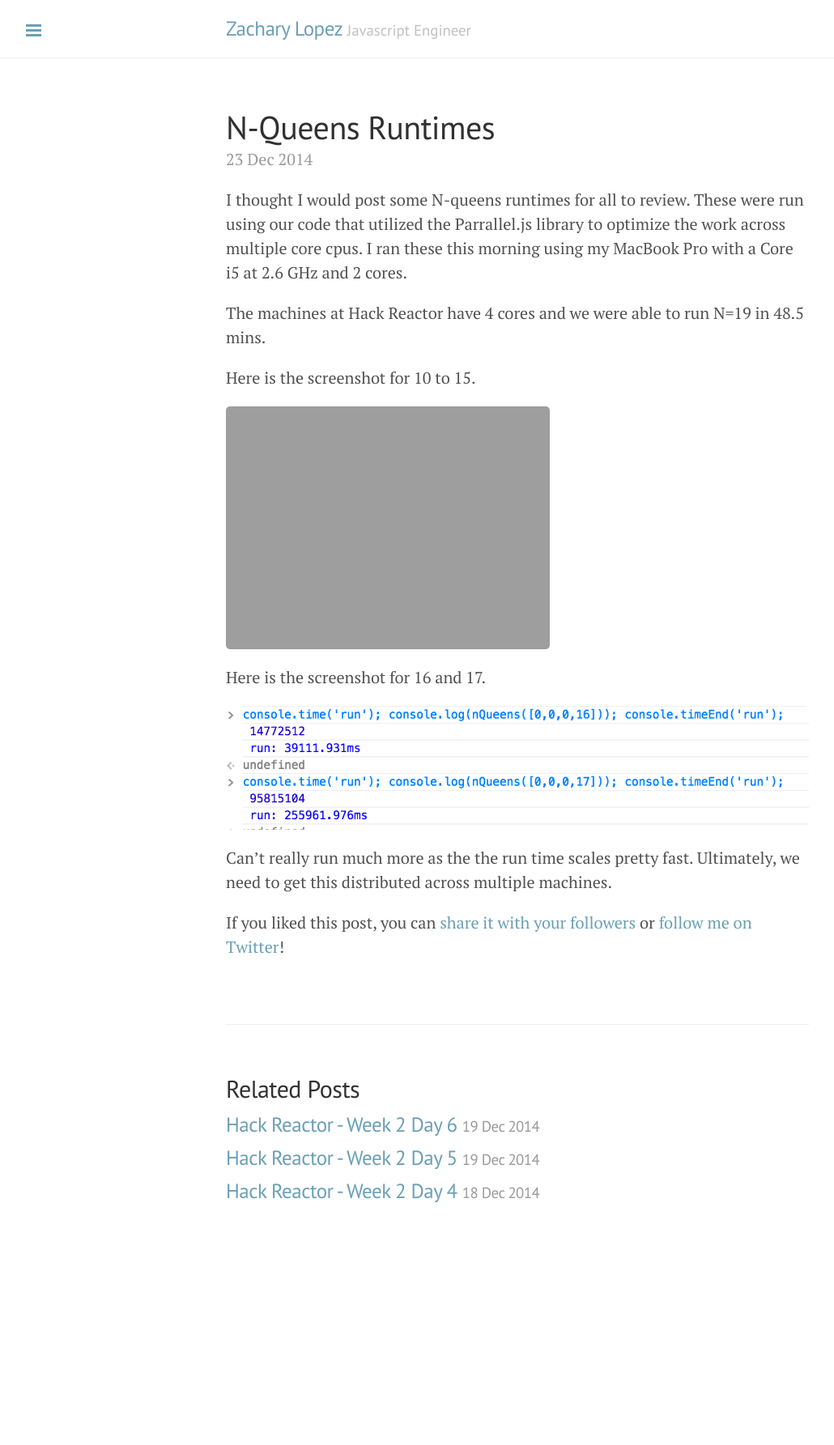
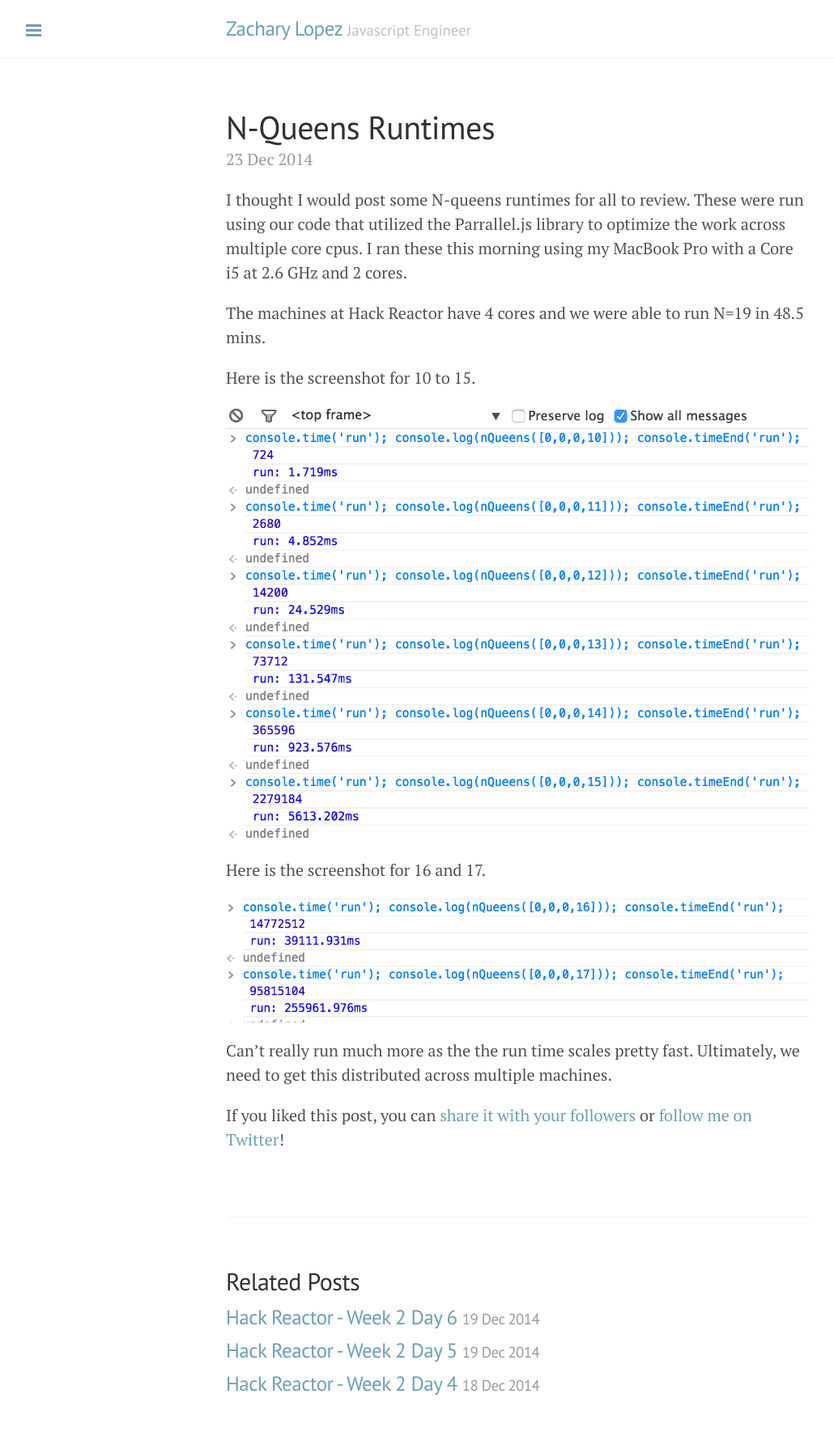
Before and after one commit to zdlopez/zdlopez.github.io, a Jekyll site: the page built from _posts/2014-12-23-N-Queens-Runtimes.md, in a window 1280 px wide. Shown: the whole page at 81% size, without its empty margins (1-1031 px from the left). Built offline with Jekyll 4.4.1, drawn with Linux system fonts in a browser that asks for light colours; Markdown is read by kramdown in place of the engine named in the settings; comment, search, counter and statistics services are not loaded; before the commit the page ends 1547 px from its top, so only the background shows below that.

Commit message:
fix links

```diff
--- a/_posts/2014-12-23-N-Queens-Runtimes.md
+++ b/_posts/2014-12-23-N-Queens-Runtimes.md
@@ -9,10 +9,10 @@ The machines at Hack Reactor have 4 cores and we were able to run N=19 in 48.5 m
 
 Here is the screenshot for 10 to 15.
 
-![N-Qeens 10 to 15]({{ site.url }}/assets/N-Queens Parrallel 10-15.png)
+![N-Qeens 10 to 15]({{ site.url }}/assets/N-Queens Parallel 10-15.png)
 
 Here is the screenshot for 16 and 17.
 
-![N-Queens 16 and 17]({{ site.url }}/assets/N-Queens Parrallel 16-17.png)
+![N-Queens 16 and 17]({{ site.url }}/assets/N-Queens Parallel 16-17.png)
 
 Can't really run much more as the the run time scales pretty fast.  Ultimately, we need to get this distributed across multiple machines.
```
Also changed, not shown: assets/N-Queens Parallel 16-17.png (renamed from assets/N-Queens Parrallel 16-17.png).
